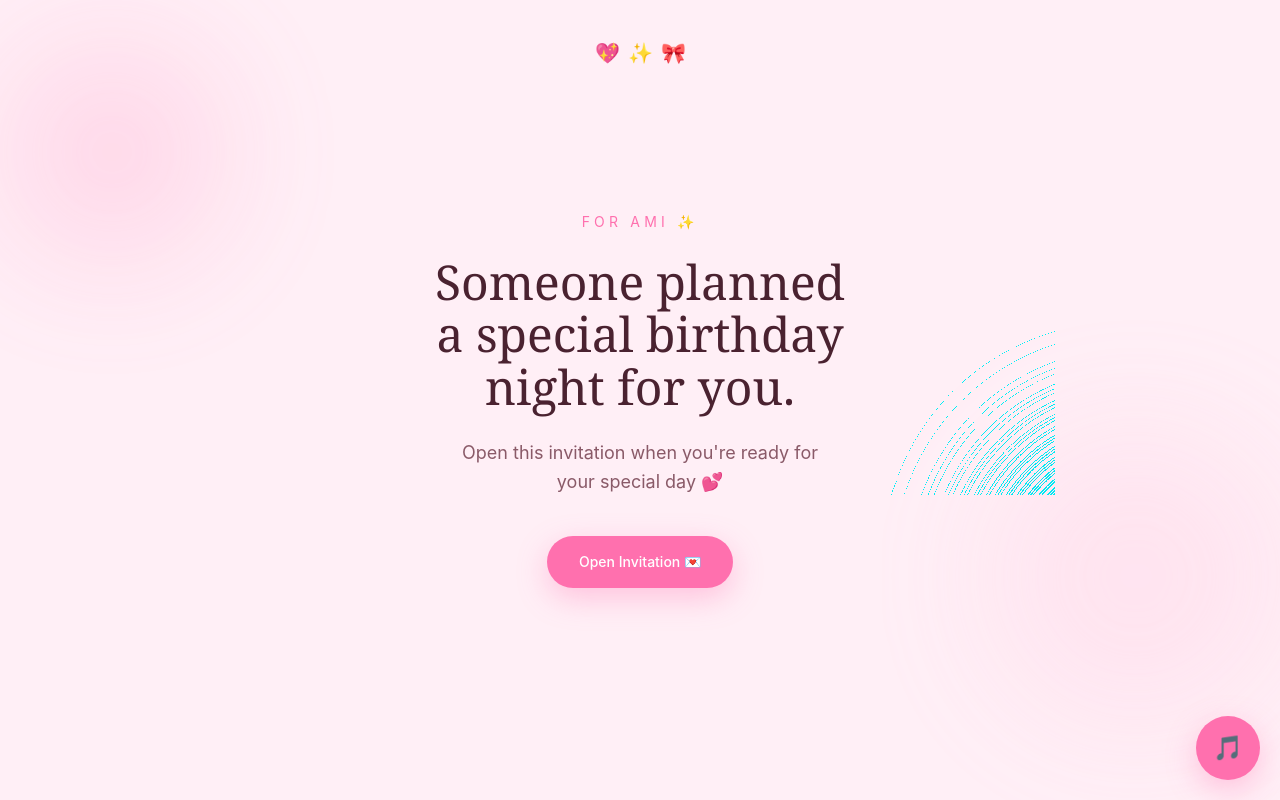
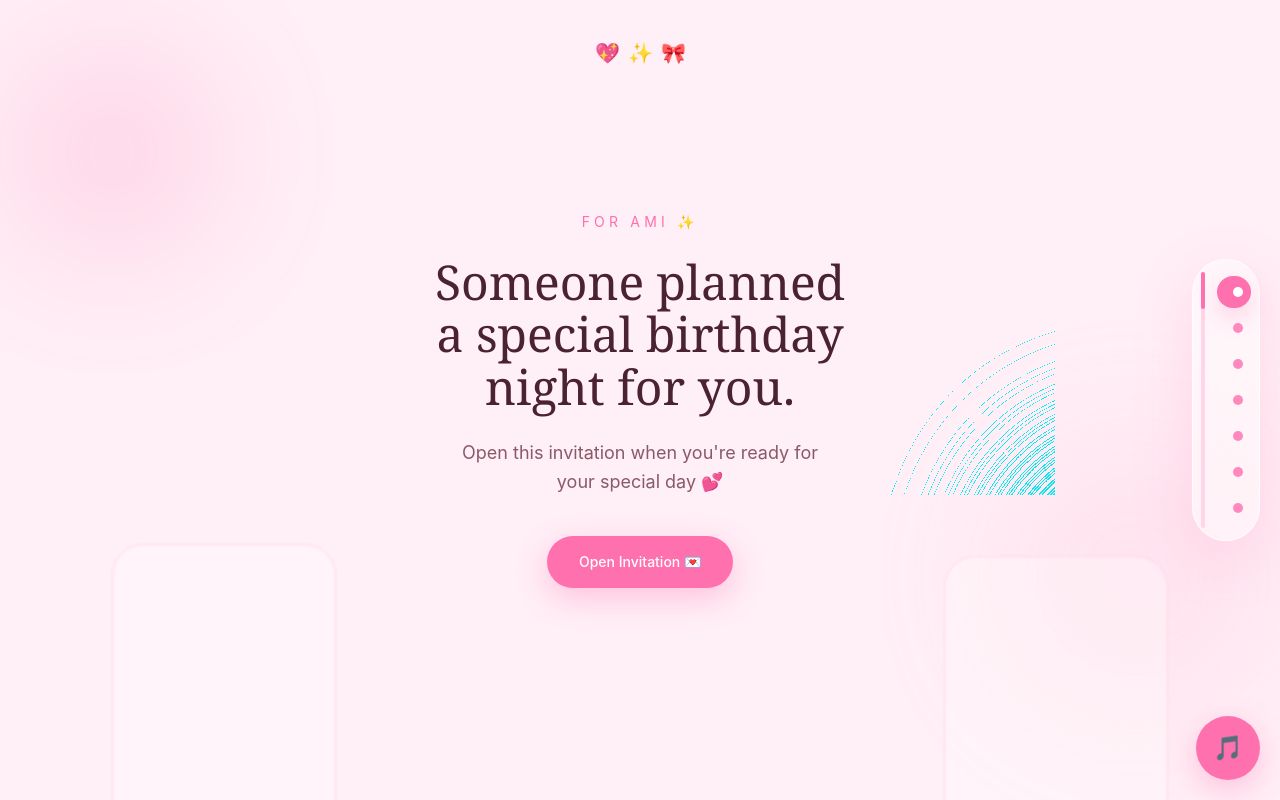
Before and after one commit to ardhifadlika/ami-birthday, a React (Vite) app: page / in a window 1280 px wide. Built offline with nearby package versions, Linux system fonts and the light colour scheme.

Commit message:
Add parallax background and section navigation

```diff
--- a/src/app/App.tsx
+++ b/src/app/App.tsx
@@ -1,10 +1,13 @@
 import { useRef, useState } from 'react'
 
 export default function AmiBirthdayInvitation() {
+  const pageRef = useRef<HTMLDivElement>(null)
   const audioRef = useRef<HTMLIFrameElement>(null)
   const videoRef = useRef<HTMLVideoElement>(null)
   const canvasRef = useRef<HTMLCanvasElement>(null)
 
+  const [activeSection, setActiveSection] = useState('hero')
+  const [scrollProgress, setScrollProgress] = useState(0)
   const [isPlaying, setIsPlaying] = useState(true)
   const [isOpening, setIsOpening] = useState(false)
   const [showSurprise, setShowSurprise] = useState(false)
@@ -27,6 +30,22 @@ export default function AmiBirthdayInvitation() {
   // Controls video playback state
   const memoryVideoRef = useRef<HTMLVideoElement>(null)
   const [isMemoryPlaying, setIsMemoryPlaying] = useState(false)
+
+  const parallaxImages = {
+    mobile: 'PASTE_MOBILE_BACKGROUND_IMAGE_URL_HERE',
+    desktopLeft: 'PASTE_DESKTOP_LEFT_BACKGROUND_IMAGE_URL_HERE',
+    desktopRight: 'PASTE_DESKTOP_RIGHT_BACKGROUND_IMAGE_URL_HERE',
+  }
+
+  const sectionNav = [
+    { id: 'hero', label: 'Open' },
+    { id: 'invitation', label: 'Invite' },
+    { id: 'dresscode', label: 'Dress' },
+    { id: 'schedule', label: 'Plan' },
+    { id: 'memories', label: 'Memories' },
+    { id: 'letter', label: 'Note' },
+    { id: 'surprise', label: 'Surprise' },
+  ]
 
   const schedule = [
     {
@@ -58,6 +77,25 @@ export default function AmiBirthdayInvitation() {
       iconAlt: 'Gift icon',
     },
   ]
+
+  const isPlaceholderUrl = (url: string) => url.includes('PASTE')
+
+  const scrollToSection = (sectionId: string) => {
+    document.getElementById(sectionId)?.scrollIntoView({ behavior: 'smooth' })
+  }
+
+  const handlePageScroll = () => {
+    const page = pageRef.current
+
+    if (!page) return
+
+    const sectionIndex = Math.round(page.scrollTop / window.innerHeight)
+    const section = sectionNav[Math.min(sectionNav.length - 1, Math.max(0, sectionIndex))]
+    const maxScroll = page.scrollHeight - page.clientHeight
+
+    setActiveSection(section.id)
+    setScrollProgress(maxScroll > 0 ? page.scrollTop / maxScroll : 0)
+  }
 
   const handleOpenInvitation = () => {
     setIsOpening(true)
@@ -200,7 +238,11 @@ export default function AmiBirthdayInvitation() {
   return (
     // Main wrapper uses vertical snap scrolling.
     // Each section becomes a full-screen cinematic panel.
-    <div className="h-screen overflow-y-scroll snap-y snap-mandatory scroll-smooth bg-[#ffeff6] text-[#4A2230] overflow-x-hidden font-sans relative">
+    <div
+      ref={pageRef}
+      onScroll={handlePageScroll}
+      className="h-screen overflow-y-scroll snap-y snap-mandatory scroll-smooth bg-[#ffeff6] text-[#4A2230] overflow-x-hidden font-sans relative"
+    >
       {/* ROMANTIC MUSIC */}
       <iframe
         ref={audioRef}
@@ -216,8 +258,106 @@ export default function AmiBirthdayInvitation() {
         <div className="absolute bottom-20 right-0 w-72 h-72 bg-[#ffbcd9]/30 rounded-full blur-3xl animate-pulse" />
       </div>
 
+      {/* PARALLAX IMAGE PLACEHOLDERS */}
+      <div className="fixed inset-0 z-0 overflow-hidden pointer-events-none">
+        <div className="absolute inset-x-0 bottom-0 flex justify-center md:hidden">
+          {isPlaceholderUrl(parallaxImages.mobile) ? (
+            <div
+              className="h-56 w-56 rounded-full border border-[#ffd6e7] bg-white/35 blur-[1px] transition-transform duration-300"
+              style={{ transform: `translateY(${48 - scrollProgress * 52}px)` }}
+            />
+          ) : (
+            <img
+              src={parallaxImages.mobile}
+              alt=""
+              aria-hidden="true"
+              className="h-[42vh] max-h-80 object-contain opacity-90 transition-transform duration-300"
+              style={{ transform: `translateY(${40 - scrollProgress * 56}px)` }}
+            />
+          )}
+        </div>
+
+        <div className="hidden md:block">
+          {isPlaceholderUrl(parallaxImages.desktopLeft) ? (
+            <div
+              className="absolute bottom-0 left-[calc(50%-33rem)] h-72 w-56 rounded-[32px] border border-[#ffd6e7] bg-white/30 blur-[1px] transition-transform duration-300"
+              style={{ transform: `translateY(${32 - scrollProgress * 72}px)` }}
+            />
+          ) : (
+            <img
+              src={parallaxImages.desktopLeft}
+              alt=""
+              aria-hidden="true"
+              className="absolute bottom-0 left-[calc(50%-34rem)] h-[52vh] max-h-[520px] object-contain opacity-90 transition-transform duration-300"
+              style={{ transform: `translateY(${32 - scrollProgress * 72}px)` }}
+            />
+          )}
+
+          {isPlaceholderUrl(parallaxImages.desktopRight) ? (
+            <div
+              className="absolute bottom-0 right-[calc(50%-33rem)] h-72 w-56 rounded-[32px] border border-[#ffd6e7] bg-white/30 blur-[1px] transition-transform duration-300"
+              style={{ transform: `translateY(${44 - scrollProgress * 92}px)` }}
+            />
+          ) : (
+            <img
+              src={parallaxImages.desktopRight}
+              alt=""
+              aria-hidden="true"
+              className="absolute bottom-0 right-[calc(50%-34rem)] h-[52vh] max-h-[520px] object-contain opacity-90 transition-transform duration-300"
+              style={{ transform: `translateY(${44 - scrollProgress * 92}px)` }}
+            />
+          )}
+        </div>
+      </div>
+
+      {/* DESKTOP SECTION NAV */}
+      <nav
+        aria-label="Birthday sections"
+        className="group fixed right-5 top-1/2 z-40 hidden -translate-y-1/2 items-center gap-3 rounded-full border border-white/70 bg-white/45 px-2 py-3 shadow-[0_18px_60px_rgba(255,112,174,0.18)] backdrop-blur-2xl transition-all duration-500 hover:rounded-[28px] hover:bg-white/75 hover:px-3 md:flex"
+      >
+        <div className="relative h-64 w-1 rounded-full bg-[#ffd6e7]">
+          <div
+            className="absolute left-0 top-0 w-full rounded-full bg-[#ff70ae] transition-all duration-500"
+            style={{
+              height: `${
+                ((sectionNav.findIndex((item) => item.id === activeSection) + 1) /
+                  sectionNav.length) *
+                100
+              }%`,
+            }}
+          />
+        </div>
+
+        <div className="flex flex-col gap-1">
+          {sectionNav.map((item) => {
+            const isActive = item.id === activeSection
+
+            return (
+              <button
+                key={item.id}
+                onClick={() => scrollToSection(item.id)}
+                className={`flex h-8 origin-right items-center justify-end gap-2 rounded-full px-2 text-xs font-medium transition-all duration-500 ${
+                  isActive
+                    ? 'bg-[#ff70ae] text-white shadow-[0_10px_24px_rgba(255,112,174,0.28)]'
+                    : 'text-[#8A5A68] hover:bg-[#ffeff6]'
+                }`}
+              >
+                <span className="max-w-0 translate-x-3 overflow-hidden whitespace-nowrap opacity-0 blur-sm transition-all duration-500 group-hover:max-w-24 group-hover:translate-x-0 group-hover:opacity-100 group-hover:blur-0">
+                  {item.label}
+                </span>
+                <span
+                  className={`h-2.5 w-2.5 rounded-full transition-all duration-500 ${
+                    isActive ? 'bg-white' : 'bg-[#ff89bc]'
+                  }`}
+                />
+              </button>
+            )
+          })}
+        </div>
+      </nav>
+
       {/* HERO */}
-      <section className="relative min-h-screen snap-start flex flex-col items-center justify-center px-6 text-center">
+      <section id="hero" className="relative z-10 min-h-screen snap-start flex flex-col items-center justify-center px-6 text-center">
         <div className="absolute top-10 flex gap-2 text-xl animate-bounce">
           <span>💖</span>
           <span>✨</span>
@@ -267,7 +407,7 @@ export default function AmiBirthdayInvitation() {
       {/* INVITATION */}
       <section
         id="invitation"
-        className="relative min-h-screen snap-start px-6 py-24 flex items-center justify-center"
+        className="relative z-10 min-h-screen snap-start px-6 py-24 flex items-center justify-center"
       >
         <div className="w-full max-w-md bg-white/70 backdrop-blur-xl border border-[#ffd6e7] rounded-[32px] p-8 shadow-[0_10px_50px_rgba(255,112,174,0.15)]">
           <p className="text-[#ff70ae] text-sm tracking-[0.25em] uppercase mb-4">
@@ -313,7 +453,7 @@ export default function AmiBirthdayInvitation() {
       </section>
 
       {/* DRESSCODE */}
-      <section className="min-h-screen snap-start px-6 py-10 flex items-center">
+      <section id="dresscode" className="relative z-10 min-h-screen snap-start px-6 py-10 flex items-center">
         <div className="w-full max-w-[360px] sm:max-w-md mx-auto bg-white/80 backdrop-blur-xl border border-[#ffd6e7] rounded-[32px] p-6 shadow-[0_10px_30px_rgba(255,112,174,0.08)]">
           <p className="text-[#ff70ae] text-sm tracking-[0.25em] uppercase mb-3">
             Dresscode
@@ -354,7 +494,7 @@ export default function AmiBirthdayInvitation() {
       </section>
 
       {/* SCHEDULE */}
-      <section className="min-h-screen snap-start px-6 py-10 flex items-center">
+      <section id="schedule" className="relative z-10 min-h-screen snap-start px-6 py-10 flex items-center">
         <div className="w-full max-w-[360px] sm:max-w-md mx-auto">
           <p className="text-[#ff70ae] text-sm tracking-[0.25em] uppercase mb-3">
             Today's Plan
@@ -407,7 +547,7 @@ export default function AmiBirthdayInvitation() {
       </section>
 
       {/* MEMORIES */}
-      <section className="min-h-screen snap-start px-6 py-10 flex items-center justify-center">
+      <section id="memories" className="relative z-10 min-h-screen snap-start px-6 py-10 flex items-center justify-center">
         <div className="w-full max-w-5xl mx-auto flex flex-col items-center text-center">
           <p className="text-[#ff70ae] text-sm tracking-[0.25em] uppercase mb-3">
             Memories
@@ -461,7 +601,7 @@ export default function AmiBirthdayInvitation() {
       </section>
 
       {/* LETTER */}
-      <section className="min-h-screen snap-start px-6 py-24 flex items-center">
+      <section id="letter" className="relative z-10 min-h-screen snap-start px-6 py-24 flex items-center">
         <div className="max-w-md mx-auto text-center">
           <p className="text-[#ff70ae] text-sm tracking-[0.25em] uppercase mb-4">
             A Little Note
@@ -502,7 +642,7 @@ export default function AmiBirthdayInvitation() {
       </section>
 
       {/* SURPRISE */}
-      <section className="min-h-screen snap-start px-6 pb-32 text-center flex items-center justify-center">
+      <section id="surprise" className="relative z-10 min-h-screen snap-start px-6 pb-32 text-center flex items-center justify-center">
         <div className="text-center w-full max-w-[340px] sm:max-w-sm mx-auto">
           <p className="text-[#ff70ae] text-sm tracking-[0.25em] uppercase mb-4">
             One More Thing Before Tonight 💕
```
